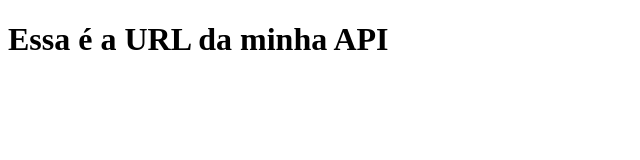
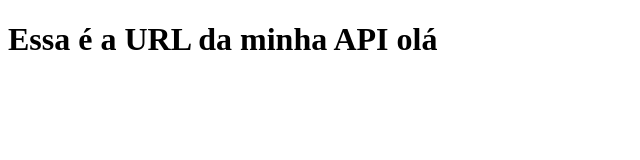
Before and after one commit to lugablima/projeto14-bootstore-front, a React (Create React App) app: page / in a window 1280 px wide. Shown: the top 160 px of the page, without its empty margins (0-640 px from the left). Built offline with nearby package versions, Linux system fonts and the light colour scheme.

Commit message:
chore: configuring eslint and prettier

```diff
--- a/src/components/App.js
+++ b/src/components/App.js
@@ -3,10 +3,11 @@
 
 function App() {
   // const API = process.env.REACT_APP_API_BASE_URL;
+  const oi = "olá";
 
   return (
     <div>
-      <h1>Essa é a URL da minha API</h1>
+      <h1>Essa é a URL da minha API {oi}</h1>
     </div>
   );
 }
```
Also changed, not shown: package.json (+11 -0 lines), 2 other files (tests, documents, lock files or other folders).
